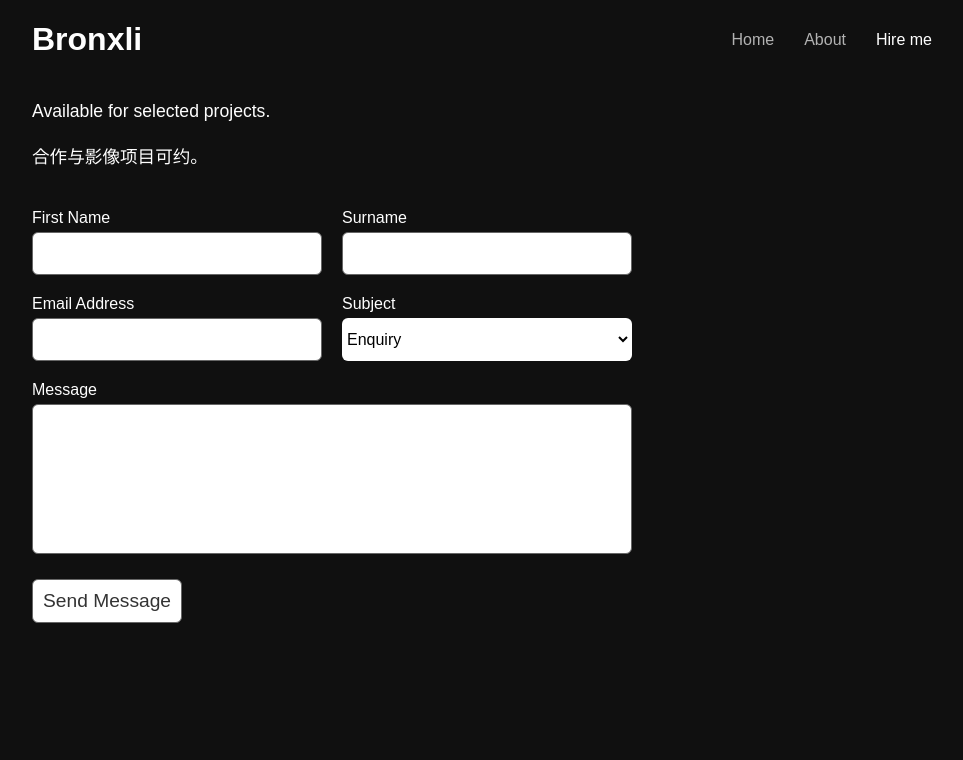
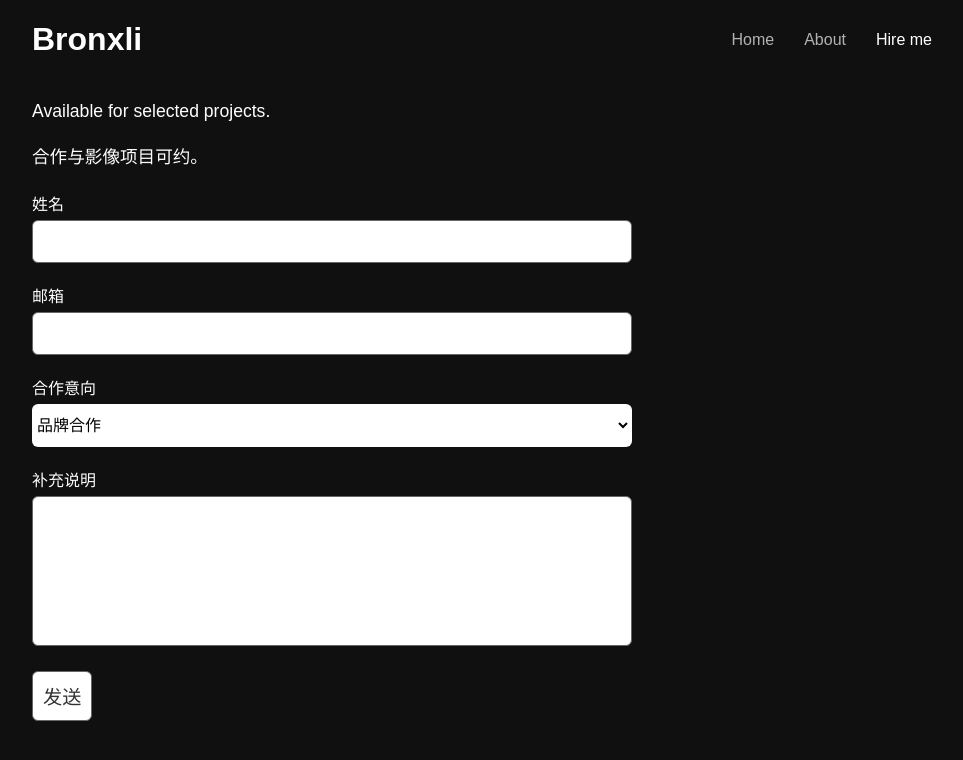
Before and after one commit to bronxli/bronxli.github.io, a Jekyll site: the page built from contact.html, in a window 1280 px wide. Shown: the top 760 px of the page, without its empty margins (158-1121 px from the left). Built offline with Jekyll 4.4.1, drawn with Linux system fonts in a browser that asks for light colours; some web fonts are replaced.

Commit message:
Translate contact form labels to Chinese

```diff
--- a/contact.html
+++ b/contact.html
@@ -5,39 +5,25 @@ title: Contact
 <p class="editable">合作与影像项目可约。</p>
 
 <form method="post" action="{{ site.baseurl }}/contact-success/">
-		<input type="hidden" name="_to" value="{{ site.data.email }}" />
-		<input type="text" name="_gotcha" style="display: none;">
+  <input type="hidden" name="_to" value="{{ site.data.email }}" />
+  <input type="text" name="_gotcha" style="display: none;">
 
-	<div class="contain">
-		<div class="split">
-			<label for="first-name">First Name</label>
-			<input type="text" name="first-name" id="first-name" />
-		</div>
-		<div class="split">
-			<label for="surname">Surname</label>
-			<input type="text" name="surname" id="surname" />
-		</div>
-	</div>
+  <label for="name">姓名</label>
+  <input type="text" name="name" id="name" required />
 
-	<div class="contain">
-		<div class="split">
-			<label for="email">Email Address</label>
-			<input type="email" name="email" id="email" required />
-		</div>
+  <label for="email">邮箱</label>
+  <input type="email" name="email" id="email" required />
 
-		<div class="split">
-			<label for="subject">Subject</label>
-			<select id="subject" name="subject">
-				<option value="enquiry">Enquiry</option>
-				<option value="suggestion">Suggestion</option>
-				<option value="press">Press</option>
-				<option value="other">Other</option>
-			</select>
-		</div>
-	</div>
+  <label for="purpose">合作意向</label>
+  <select id="purpose" name="purpose">
+      <option value="brand">品牌合作</option>
+      <option value="commercial">商业拍摄</option>
+      <option value="video">影像制作</option>
+      <option value="other">其他</option>
+  </select>
 
-	<label for="message">Message</label>
-	<textarea name="message" id="message"></textarea>
+  <label for="message">补充说明</label>
+  <textarea name="message" id="message"></textarea>
 
-	<input type="submit" value="Send Message" />
+  <input type="submit" value="发送" />
 </form>
```
